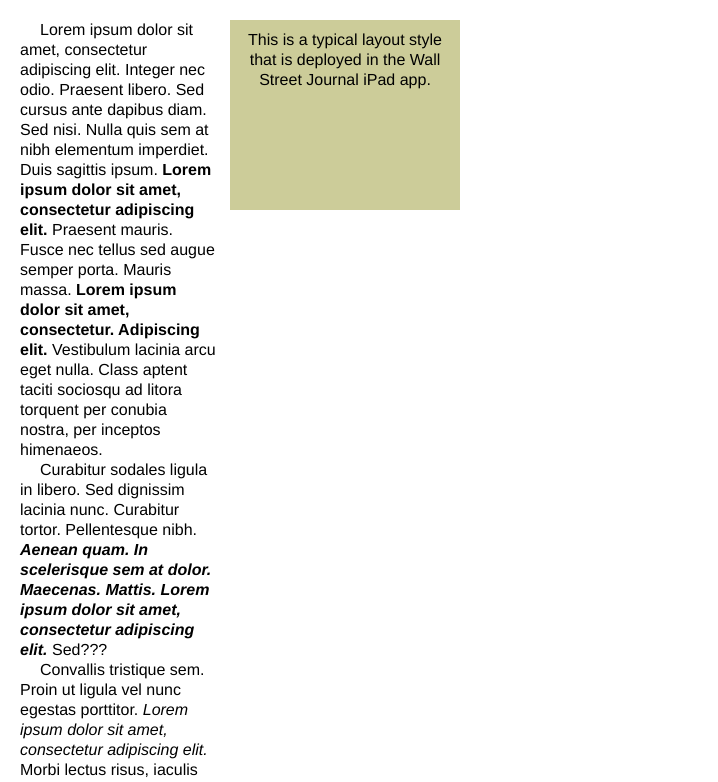
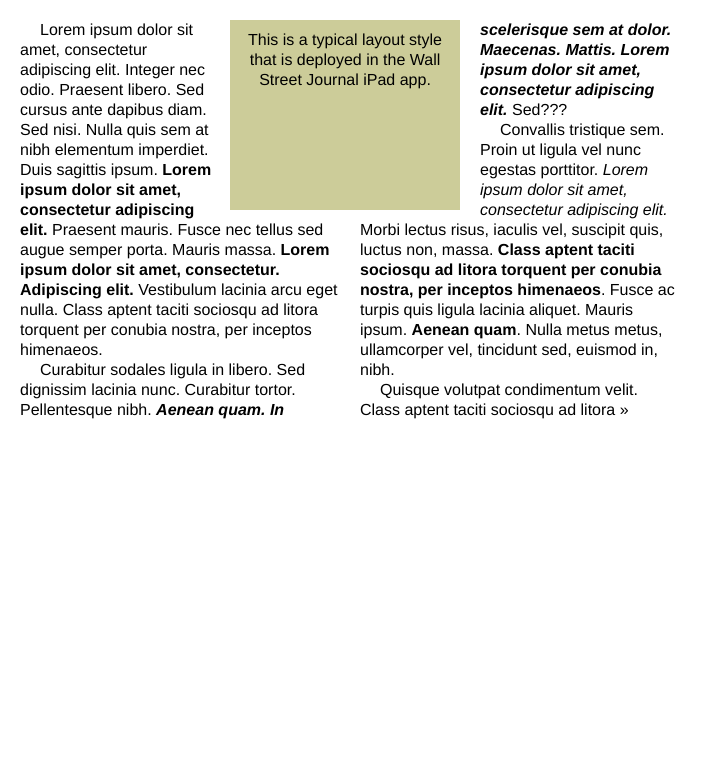
Before and after one commit to dowjones/RegionFlow, a plain HTML site: page demo/2-col-subtractive.html in a window 1280 px wide. Shown: the top 782 px of the page, without its empty margins (0-718 px from the left). Drawn offline with Linux system fonts and the light colour scheme; the site is published under a folder, as on GitHub Pages, so addresses that start at the root find nothing.

Commit message:
Change paths to the library from examples.

```diff
--- a/demo/2-col-subtractive.html
+++ b/demo/2-col-subtractive.html
@@ -76,7 +76,7 @@
     margin: 10px;
   }
   </style>
-  <script src="/javascripts/regionflow-min.js"></script>
+  <script src="../javascripts/regionflow-min.js"></script>
 </head>
 
 <body>
```
Also changed, not shown: demo/basic.html (+1 -1 lines), demo/columns.html (+1 -1 lines).
